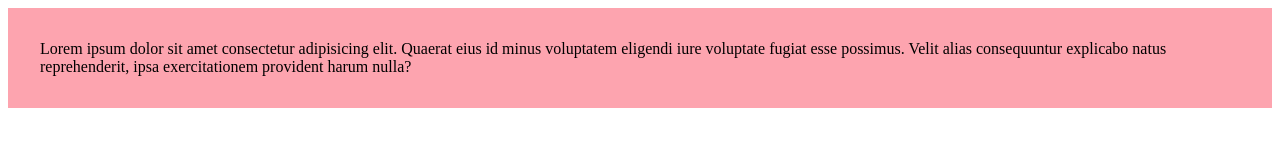
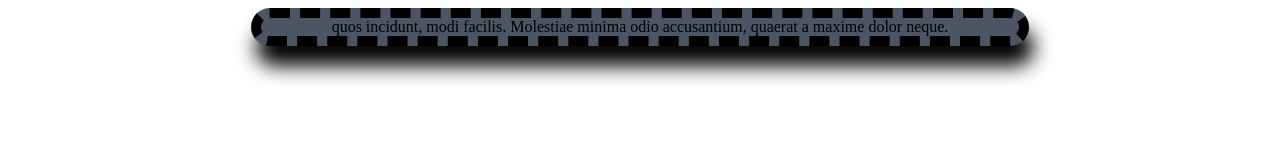
Before and after one commit to amincxo/tamrinTailwind, a website: page index.html in a window 1280 px wide. Drawn offline with Linux system fonts and the light colour scheme.

Commit message:
Responsive Direcrives in tailwind

```diff
--- a/css/main.css
+++ b/css/main.css
@@ -1,70 +1,120 @@
 /* @tailwind base; */
 
-.m-4 {
-  margin: 1rem
+.m-auto {
+  margin: auto;
 }
 
 .box-border {
-  box-sizing: border-box
+  box-sizing: border-box;
 }
 
-.w-40 {
-  width: 10rem
+.w-3\/5 {
+  width: 60%;
 }
 
-.w-full {
-  width: 100%
+.bg-teal-700 {
+  --tw-bg-opacity: 1;
+  background-color: rgb(15 118 110 / var(--tw-bg-opacity));
 }
 
-.border {
-  border-width: 1px
+.amincxo {
+  border: 10px dashed black;
+  border-radius: 20px;
+  box-shadow: 5px 20px 20px black;
+  display: flex;
+  justify-content: center;
+  align-items: center;
 }
 
-.bg-rose-500 {
-  --tw-bg-opacity: 1;
-  background-color: rgb(244 63 94 / var(--tw-bg-opacity))
+@media (min-width: 640px) {
+  .sm\:m-auto {
+    margin: auto;
+  }
+
+  .sm\:w-3\/5 {
+    width: 60%;
+  }
+
+  .sm\:bg-stone-500 {
+    --tw-bg-opacity: 1;
+    background-color: rgb(120 113 108 / var(--tw-bg-opacity));
+  }
+
+  .sm\:amincxo {
+    border: 10px dashed black;
+    border-radius: 20px;
+    box-shadow: 5px 20px 20px black;
+    display: flex;
+    justify-content: center;
+    align-items: center;
+  }
 }
 
-.bg-rose-300 {
-  --tw-bg-opacity: 1;
-  background-color: rgb(253 164 175 / var(--tw-bg-opacity))
+@media (min-width: 768px) {
+  .md\:m-auto {
+    margin: auto;
+  }
+
+  .md\:w-3\/5 {
+    width: 60%;
+  }
+
+  .md\:bg-fuchsia-400 {
+    --tw-bg-opacity: 1;
+    background-color: rgb(232 121 249 / var(--tw-bg-opacity));
+  }
+
+  .md\:amincxo {
+    border: 10px dashed black;
+    border-radius: 20px;
+    box-shadow: 5px 20px 20px black;
+    display: flex;
+    justify-content: center;
+    align-items: center;
+  }
 }
 
-.p-4 {
-  padding: 1rem
-}
+@media (min-width: 1024px) {
+  .lg\:m-auto {
+    margin: auto;
+  }
 
-.p-8 {
-  padding: 2rem
+  .lg\:w-3\/5 {
+    width: 60%;
+  }
+
+  .lg\:bg-amber-600 {
+    --tw-bg-opacity: 1;
+    background-color: rgb(217 119 6 / var(--tw-bg-opacity));
+  }
 }
 
 @media (min-width: 1280px) {
-  .xl\:bg-green-300 {
+  .xl\:m-auto {
+    margin: auto;
+  }
+
+  .xl\:w-3\/5 {
+    width: 60%;
+  }
+
+  .xl\:bg-gray-600 {
     --tw-bg-opacity: 1;
-    background-color: rgb(134 239 172 / var(--tw-bg-opacity))
+    background-color: rgb(75 85 99 / var(--tw-bg-opacity));
   }
 }
 
 @media (min-width: 1536px) {
-  .\32xl\:box-border {
-    box-sizing: border-box
+  .\32xl\:m-auto {
+    margin: auto;
   }
 
-  .\32xl\:w-full {
-    width: 100%
+  .\32xl\:w-3\/4 {
+    width: 75%;
   }
 
-  .\32xl\:bg-rose-300 {
+  .\32xl\:bg-rose-500 {
     --tw-bg-opacity: 1;
-    background-color: rgb(253 164 175 / var(--tw-bg-opacity))
-  }
-
-  .\32xl\:bg-green-300 {
-    --tw-bg-opacity: 1;
-    background-color: rgb(134 239 172 / var(--tw-bg-opacity))
-  }
-
-  .\32xl\:p-8 {
-    padding: 2rem
+    background-color: rgb(244 63 94 / var(--tw-bg-opacity));
   }
 }
--- a/index.html
+++ b/index.html
@@ -7,8 +7,15 @@
     <link rel="stylesheet" href="css/main.css">
 </head>
 <body class="box-border" >
-    <section class="w-full bg-rose-300 p-8 box-border 2xl:w-full m:bg-green-300 2xl:p-8 2xl:box-border"  >
-        Lorem ipsum dolor sit amet consectetur adipisicing elit. Quaerat eius id minus voluptatem eligendi iure voluptate fugiat esse possimus. Velit alias consequuntur explicabo natus reprehenderit, ipsa exercitationem provident harum nulla?
-    </section>
+    <div class="
+        bg-teal-700 m-auto w-3/5
+        sm:bg-stone-500 sm:m-auto sm:w-3/5
+        md:bg-fuchsia-400 md:m-auto md:w-3/5 md:amincxo
+        lg:bg-amber-600 lg:m-auto lg:w-3/5
+        xl:bg-gray-600 xl:m-auto xl:w-3/5
+        2xl:bg-rose-500 2xl:m-auto 2xl:w-3/4
+    " >
+    quos incidunt, modi facilis. Molestiae minima odio accusantium, quaerat a maxime dolor neque.
+    </div>
 </body>
 </html>
--- a/package.json
+++ b/package.json
@@ -98,7 +98,7 @@
   },
   "scripts": {
     "test": "echo \"Error: no test specified\" && exit 1",
-    "teilwind": "tailwind -i ./src/tailwind.css -o ./css/main.css --watch "
+    "tailwind": "tailwind -i ./src/tailwind.css -o ./css/main.css --watch "
   },
   "author": "",
   "license": "ISC",
```
Also changed, not shown: src/tailwind.css (+12 -0 lines), 2 other files.
